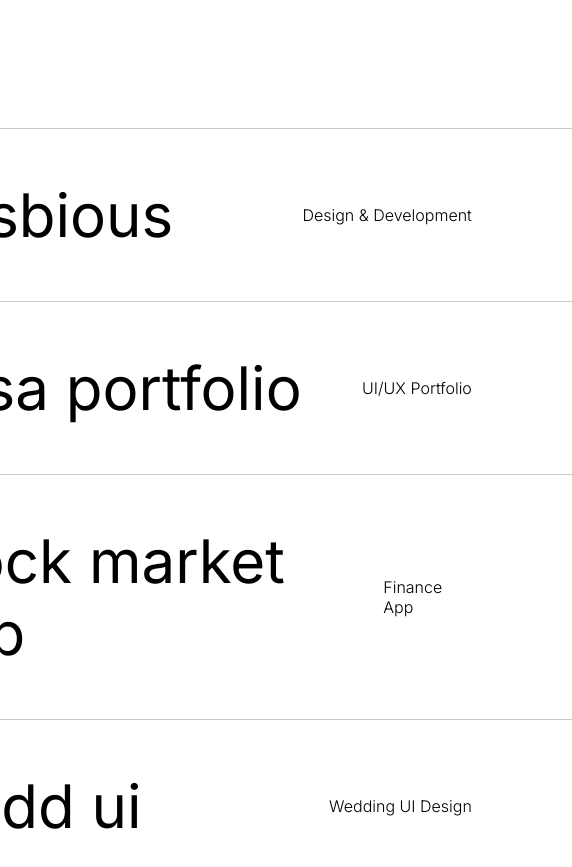
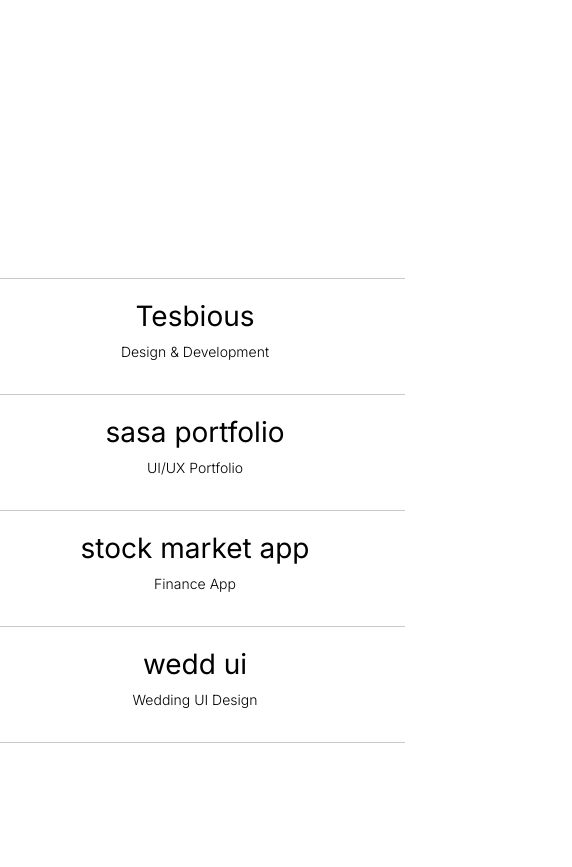
Before and after one commit to Eranga725/Portfolio, a Next.js app: page / in a window 390 px wide. Shown: the part 1600-2467 px from the top of the page, 572 px wide, since content can reach past the window. Built offline with nearby package versions, Linux system fonts and the light colour scheme; grey boxes are pictures that could not be loaded.

Commit message:
project section responsive update

```diff
--- a/app/components/Landing/index.jsx
+++ b/app/components/Landing/index.jsx
@@ -9,9 +9,8 @@ export default function Landing() {
     const firstText = useRef(null);
     const secondText = useRef(null);
     const slider = useRef(null);
-
-    let xPercent = 0;
-    let direction = -1;
+    const xPercent = useRef(0);
+    const direction = useRef(-1);
 
     useEffect(() => {
         gsap.registerPlugin(ScrollTrigger);
@@ -22,24 +21,24 @@ export default function Landing() {
                 scrub: 0.5,
                 start: 0,
                 end: window.innerHeight,
-                onUpdate: (e) => (direction = e.direction * -1),
+                onUpdate: (e) => (direction.current = e.direction * -1),
             },
             x: "-500px",
         });
 
+        const animate = () => {
+            if (xPercent.current < -100) xPercent.current = 0;
+            else if (xPercent.current > 0) xPercent.current = -100;
+
+            gsap.set(firstText.current, { xPercent: xPercent.current });
+            gsap.set(secondText.current, { xPercent: xPercent.current });
+
+            xPercent.current += 0.1 * direction.current;
+            requestAnimationFrame(animate);
+        };
+
         requestAnimationFrame(animate);
     }, []);
-
-    const animate = () => {
-        if (xPercent < -100) xPercent = 0;
-        else if (xPercent > 0) xPercent = -100;
-
-        gsap.set(firstText.current, { xPercent });
-        gsap.set(secondText.current, { xPercent });
-
-        xPercent += 0.1 * direction;
-        requestAnimationFrame(animate);
-    };
 
     return (
         <main className={styles.main}>
--- a/app/components/Landing/style.module.css
+++ b/app/components/Landing/style.module.css
@@ -92,6 +92,17 @@
 
 
 @media (max-width: 768px) {
+  .main {
+    position: relative;
+    display: flex;
+    height: 100vh;
+    margin-bottom: 100vh;
+    overflow: hidden;
+  }
+
+  .main img {
+    object-fit: cover;
+  }
   .slider p {
     font-size: 90px;
   }
@@ -108,6 +119,17 @@
 }
 
 @media (max-width: 480px) {
+  .main {
+    position: relative;
+    display: flex;
+    height: 100vh;
+    margin-bottom: 100vh;
+    overflow: hidden;
+  }
+
+  .main img {
+    object-fit: cover;
+  }
   .slider p {
     font-size: 60px;
   }
--- a/app/components/Projects/components_modal/index.jsx
+++ b/app/components/Projects/components_modal/index.jsx
@@ -2,18 +2,28 @@
 import { useRef, useEffect } from 'react';
 import { motion } from 'framer-motion';
 import Image from 'next/image';
-import Link from 'next/link';
 import styles from './style.module.css';
 import gsap from 'gsap';
 
 const scaleAnimation = {
   initial: { scale: 0, x: "-50%", y: "-50%" },
-  enter: { scale: 1, x: "-50%", y: "-50%", transition: { duration: 0.4, ease: [0.76, 0, 0.24, 1] } },
-  closed: { scale: 0, x: "-50%", y: "-50%", transition: { duration: 0.4, ease: [0.32, 0, 0.67, 0] } }
+  enter: {
+    scale: 1,
+    x: "-50%",
+    y: "-50%",
+    transition: { duration: 0.4, ease: [0.76, 0, 0.24, 1] }
+  },
+  closed: {
+    scale: 0,
+    x: "-50%",
+    y: "-50%",
+    transition: { duration: 0.4, ease: [0.32, 0, 0.67, 0] }
+  }
 };
 
 export default function Modal({ modal, projects }) {
   const { active, index } = modal;
+
   const modalContainer = useRef(null);
   const cursor = useRef(null);
   const cursorLabel = useRef(null);
@@ -36,52 +46,58 @@ export default function Modal({ modal, projects }) {
       yMoveCursorLabel(pageY);
     };
 
-    window.addEventListener('mousemove', moveHandler);
-    return () => window.removeEventListener('mousemove', moveHandler);
+    window.addEventListener("mousemove", moveHandler);
+    return () => window.removeEventListener("mousemove", moveHandler);
   }, []);
 
+  // 💥 FINAL BUG-FIXED NAVIGATION FUNCTION
   const navigateToProject = () => {
-    if (!projects[index]?.url) return;
+    const url = projects[index]?.url;
 
-    const url = projects[index].url;
-    if (url.startsWith('http')) {
-      window.open(url, "_blank");
+    if (!url || url === "") return;
+
+    if (url.startsWith("http")) {
+      window.open(url, "_blank", "noopener,noreferrer");
     } else {
-      window.location.href = url; // internal route using full reload, safer in modal
+      window.location.assign(url);
     }
   };
 
   return (
     <>
-      {/* Modal container */}
+      {/* MAIN MODAL CLICK — WORKS NOW */}
       <motion.div
         ref={modalContainer}
+        className={styles.modalContainer}
         variants={scaleAnimation}
         initial="initial"
         animate={active ? "enter" : "closed"}
-        className={styles.modalContainer}
-        onClick={navigateToProject} // click anywhere navigates
-        style={{ cursor: projects[index]?.url ? 'pointer' : 'default' }}
+        onClick={navigateToProject}
+        style={{ pointerEvents: active ? "auto" : "none", cursor: "pointer" }}
       >
-        <div style={{ top: index * -100 + "%" }} className={styles.modalSlider}>
+        <div
+          style={{ top: index * -100 + "%" }}
+          className={styles.modalSlider}
+        >
           {projects.map((project, i) => (
             <div
+              key={i}
               className={styles.modal}
               style={{ backgroundColor: project.color }}
-              key={`modal_${i}`}
             >
               <Image
-                src={`/images/${project.src}`}
+                src={project.src}
+                alt={project.title}
                 width={300}
-                height={0}
-                alt={project.title}
+                height={200}
+                priority
               />
             </div>
           ))}
         </div>
       </motion.div>
 
-      {/* Floating cursor */}
+      {/* CURSOR */}
       <motion.div
         ref={cursor}
         className={styles.cursor}
@@ -90,18 +106,18 @@ export default function Modal({ modal, projects }) {
         animate={active ? "enter" : "closed"}
       />
 
-      {/* View button */}
+      {/* VIEW BUTTON — ALSO WORKS NOW */}
       <motion.div
         ref={cursorLabel}
         className={styles.cursorLabel}
         variants={scaleAnimation}
         initial="initial"
         animate={active ? "enter" : "closed"}
-        style={{ cursor: 'pointer' }}
         onClick={(e) => {
-          e.stopPropagation(); // prevent double navigation
+          e.stopPropagation(); // avoid modal double fire
           navigateToProject();
         }}
+        style={{ cursor: "pointer" }}
       >
         View
       </motion.div>
--- a/app/components/Projects/components_modal/style.module.css
+++ b/app/components/Projects/components_modal/style.module.css
@@ -1,4 +1,4 @@
-.modalContainer{
+.modalContainer {
     height: 350px;
     width: 400px;
     position: absolute;
@@ -10,14 +10,14 @@
     justify-content: center;
 }
 
-.modalSlider{
+.modalSlider {
     height: 100%;
     width: 100%;
     position: absolute;
     transition: top 0.5s cubic-bezier(0.76, 0, 0.24, 1);
 }
 
-.modal{
+.modal {
     height: 100%;
     width: 100%;
     display: flex;
@@ -25,11 +25,13 @@
     justify-content: center;
 }
 
-.modal img{
+.modal img {
     height: auto;
+    max-width: 100%;
 }
 
-.cursor, .cursorLabel{
+/* Cursor styles */
+.cursor, .cursorLabel {
     width: 80px;
     height: 80px;
     border-radius: 50%;
@@ -45,6 +47,50 @@
     pointer-events: none;
 }
 
-.cursorLabel{
+.cursorLabel {
     background-color: transparent;
 }
+
+/* ===== RESPONSIVE MODAL ===== */
+
+/* Medium screens (tablet) */
+@media (max-width: 1024px) {
+    .modalContainer {
+        width: 300px;
+        height: 280px;
+    }
+
+    .cursor, .cursorLabel {
+        width: 60px;
+        height: 60px;
+        font-size: 12px;
+    }
+}
+
+/* Small screens (portrait phones) */
+@media (max-width: 768px) {
+    .modalContainer {
+        width: 250px;
+        height: 220px;
+    }
+
+    .cursor, .cursorLabel {
+        width: 50px;
+        height: 50px;
+        font-size: 11px;
+    }
+}
+
+/* Extra small screens */
+@media (max-width: 480px) {
+    .modalContainer {
+        width: 200px;
+        height: 180px;
+    }
+
+    .cursor, .cursorLabel {
+        width: 40px;
+        height: 40px;
+        font-size: 10px;
+    }
+}
--- a/app/components/Projects/components_projects/index.jsx
+++ b/app/components/Projects/components_projects/index.jsx
@@ -1,17 +1,16 @@
 'use client';
-import React from 'react';
 import styles from './style.module.css';
 
-export default function Project({ index, title, description, setModal }) {
+export default function Project({ title, description, index, setModal }) {
   return (
     <div
+      className={styles.project}
       onMouseEnter={() => setModal({ active: true, index })}
       onMouseLeave={() => setModal({ active: false, index })}
-      className={styles.project}
-      style={{ cursor: 'pointer' }}
+      onClick={() => setModal({ active: true, index })}  // <-- FIXED
     >
       <h2>{title}</h2>
-      <p>{description}</p> {/* Display project description */}
+      <p>{description}</p>
     </div>
   );
 }
--- a/app/components/Projects/components_projects/style.module.css
+++ b/app/components/Projects/components_projects/style.module.css
@@ -1,38 +1,92 @@
-.project{
+.project {
     display: flex;
     width: 100%;
     justify-content: space-between;
     align-items: center;
-    padding: 50px 100px 50px 100px;
-    border-top:1px solid rgb(201,201,201);
+    padding: 50px 100px;
+    border-top: 1px solid rgb(201,201,201);
     cursor: pointer;
     transition: all 0.2s;
 }
 
-.project:last-of-type{
-    border-bottom:1px solid rgb(201,201,201);
+.project:last-of-type {
+    border-bottom: 1px solid rgb(201,201,201);
 }
 
-.project:hover{
+.project:hover {
     opacity: 0.5;
 }
 
-.project:hover h2{
+.project:hover h2 {
     transform: translateX(-10px);
 }
 
-.project:hover p{
+.project:hover p {
     transform: translateX(10px);
 }
 
-.project h2{
+.project h2 {
     font-size: 60px;
-    margin: 0px;
+    margin: 0;
     font-weight: 400;
     transition: all 0.4s;
 }
 
-.project p{
+.project p {
     transition: all 0.4s;
     font-weight: 300;
 }
+
+/* RESPONSIVE STYLES */
+
+/* Medium screens: tablets, landscape phones */
+@media (max-width: 1024px) {
+    .project {
+        flex-direction: column;
+        align-items: center;
+        padding: 40px 50px;
+    }
+
+    .project h2 {
+        font-size: 48px;
+    }
+
+    .project p {
+        font-size: 18px;
+        margin-top: 10px;
+    }
+}
+
+/* Small screens: portrait phones */
+@media (max-width: 768px) {
+    .project {
+        padding: 30px 20px;
+        align-items: center;
+
+    }
+
+    .project h2 {
+        font-size: 36px;
+    }
+
+    .project p {
+        font-size: 16px;
+    }
+}
+
+/* Extra small screens */
+@media (max-width: 480px) {
+    .project {
+        padding: 20px 15px;
+        align-items: center;
+
+    }
+
+    .project h2 {
+        font-size: 28px;
+    }
+
+    .project p {
+        font-size: 14px;
+    }
+}
--- a/app/components/Projects/index.jsx
+++ b/app/components/Projects/index.jsx
@@ -7,28 +7,28 @@ import Modal from './components_modal';
 const projects = [
   {
     title: "Tesbious",
-    src: "./public/images/background.jpg",
+    src: "/images/Screenshot 2025-12-12 224938.png",
     color: "#000000",
     url: "https://www.tesbious.com/",
     description: "Design & Development"
   },
   {
     title: "sasa portfolio",
-    src: "officestudio.png",
+    src: "/images/Screenshot 2025-12-12 224807.png",
     color: "#8C8C8C",
-    url: "",
+    url: "https://google.com", // just for testing, put your url
     description: "UI/UX Portfolio"
   },
   {
     title: "stock market app",
-    src: "locomotive.png",
+    src: "/images/locomotive.png",
     color: "#EFE8D3",
     url: "/stock-market-app",
     description: "Finance App"
   },
   {
     title: "wedd ui",
-    src: "silencio.png",
+    src: "/images/silencio.png",
     color: "#706D63",
     url: "/wedd-ui",
     description: "Wedding UI Design"
@@ -41,16 +41,17 @@ export default function Home() {
   return (
     <main className={styles.main}>
       <div className={styles.body}>
-        {projects.map((project, index) => (
+        {projects.map((project, i) => (
           <Project
-            key={index}
-            index={index}
+            key={i}
+            index={i}
             title={project.title}
-            description={project.description} // pass description
+            description={project.description}
             setModal={setModal}
           />
         ))}
       </div>
+
       <Modal modal={modal} projects={projects} />
     </main>
   );
```
Also changed, not shown: public/images/Screenshot 2025-12-12 224807.png (added), public/images/Screenshot 2025-12-12 224938.png (added).
